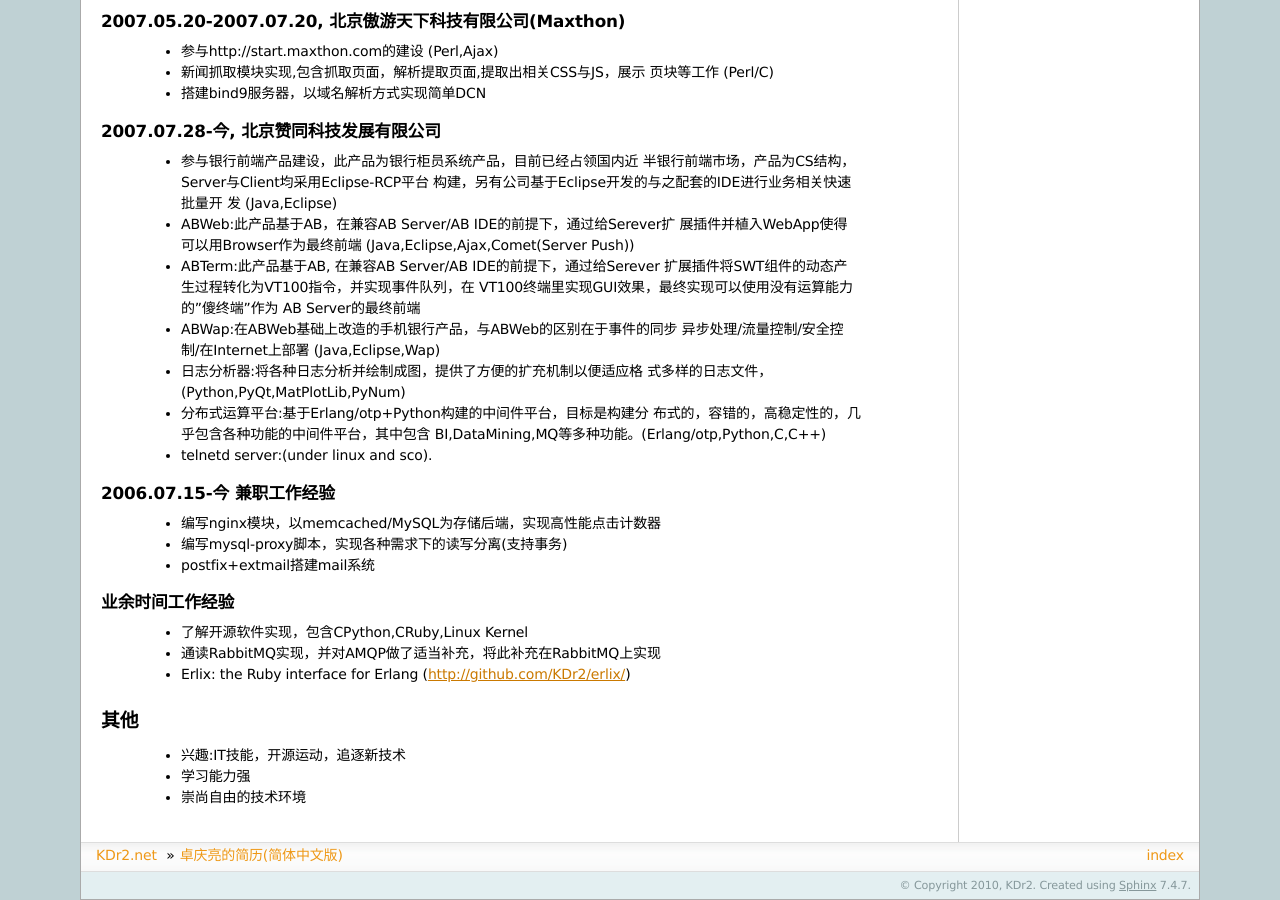
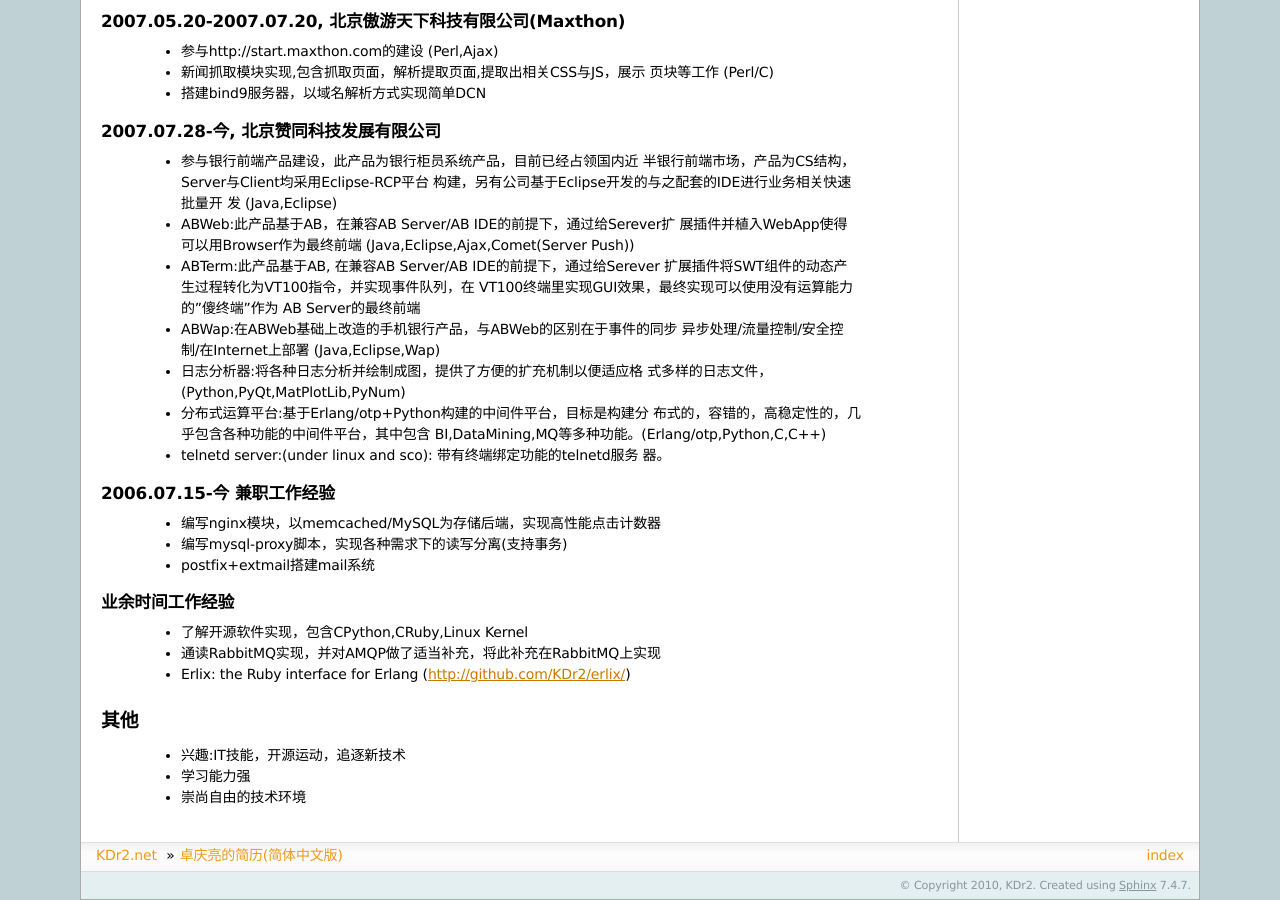
Before and after one commit to KDr2/kdr2.net, a Sphinx documentation site: the page built from source/resume_zh_cn.rst, in a window 1280 px wide and 900 px high, scrolled down 1022 px. Built offline with Sphinx 7.4.7, drawn with Linux system fonts in a browser that asks for light colours.

Commit message:
update resume

```diff
--- a/source/resume_zh_cn.rst
+++ b/source/resume_zh_cn.rst
@@ -92,7 +92,8 @@
  * 分布式运算平台:基于Erlang/otp+Python构建的中间件平台，目标是构建分
    布式的，容错的，高稳定性的，几乎包含各种功能的中间件平台，其中包含
    BI,DataMining,MQ等多种功能。(Erlang/otp,Python,C,C++)
- * telnetd server:(under linux and sco).
+ * telnetd server:(under linux and sco): 带有终端绑定功能的telnetd服务
+   器。
 
 
 2006.07.15-今 兼职工作经验
```
